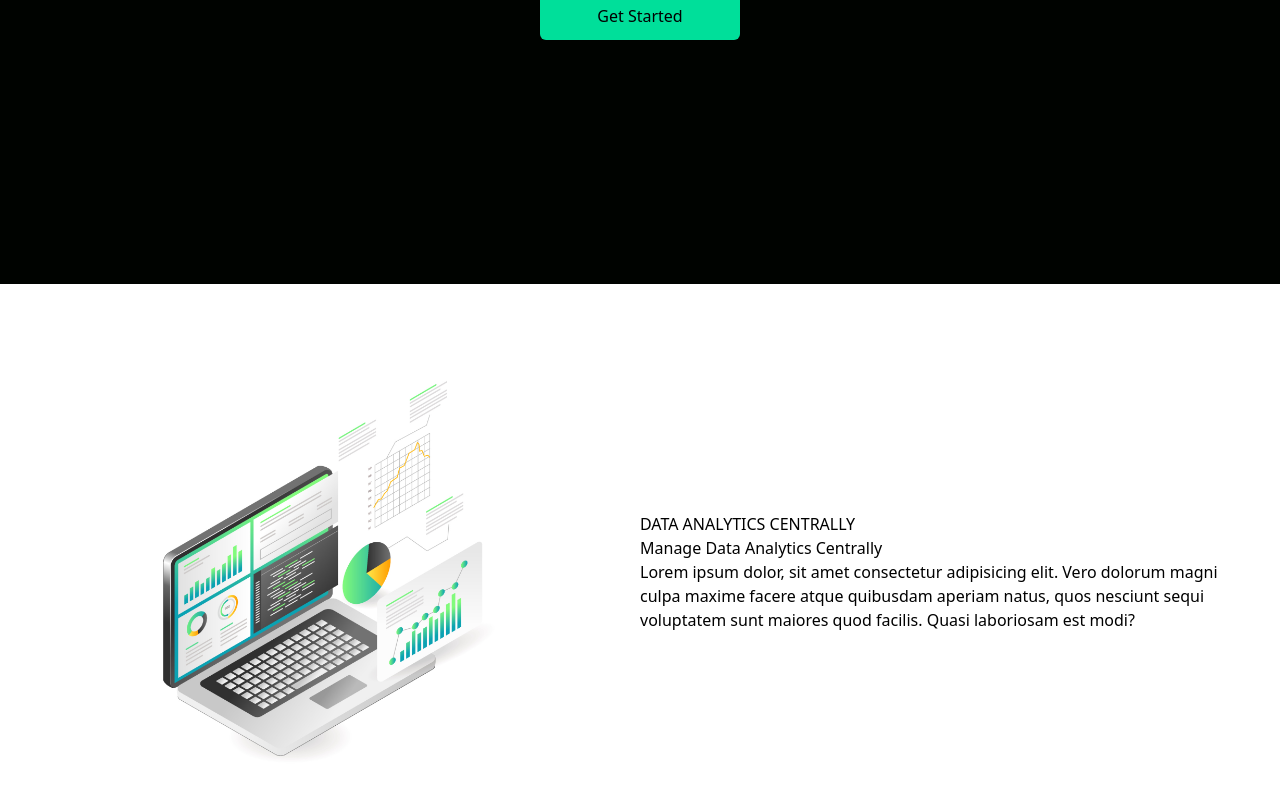
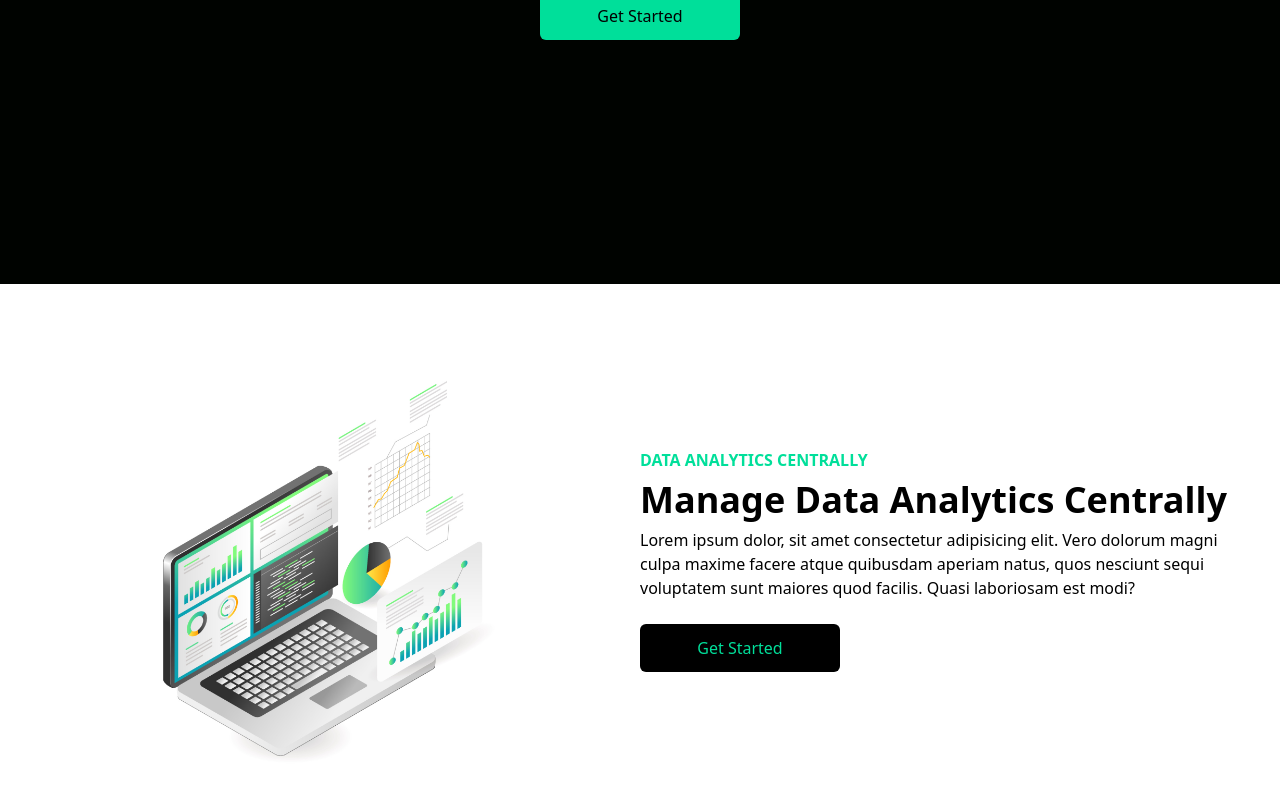
Before and after one commit to AllanMuhari/react_finance, a React (Create React App) app: page / in a window 1280 px wide. Shown: the part 516-1313 px from the top of the page. Built offline with nearby package versions, Linux system fonts and the light colour scheme.

Commit message:
analytics

```diff
--- a/src/components/Analytics.jsx
+++ b/src/components/Analytics.jsx
@@ -7,13 +7,14 @@ const Analytics = () => {
        <div className="max-w-[1240px] mx-auto grid md:grid-cols-2">
               <img src={Laptop} className="w-[500px] mx-auto my-4" />
               <div className='flex flex-col justify-center'>
-                <p>DATA ANALYTICS CENTRALLY</p>
-                <h1>Manage Data Analytics Centrally</h1>
-                <p className='text-[]'>Lorem ipsum dolor,
+                <p className='text-[#00df9a] font-bold'>DATA ANALYTICS CENTRALLY</p>
+                <h1 className='md:text-4xl sm:text-3xl text-2xl font-bold py-2'>Manage Data Analytics Centrally</h1>
+                <p >Lorem ipsum dolor,
                      sit amet consectetur adipisicing elit.
                      Vero dolorum magni culpa maxime facere atque quibusdam aperiam natus,
                      quos nesciunt sequi voluptatem sunt maiores quod facilis.
                       Quasi laboriosam est modi?</p>
+                      <button className=' bg-black text-[#00df9a] w-[200px] rounded-md font-medium my-6 mx-auto md:mx-0 py-3'>Get Started</button>
               </div>
        </div>
 
```
